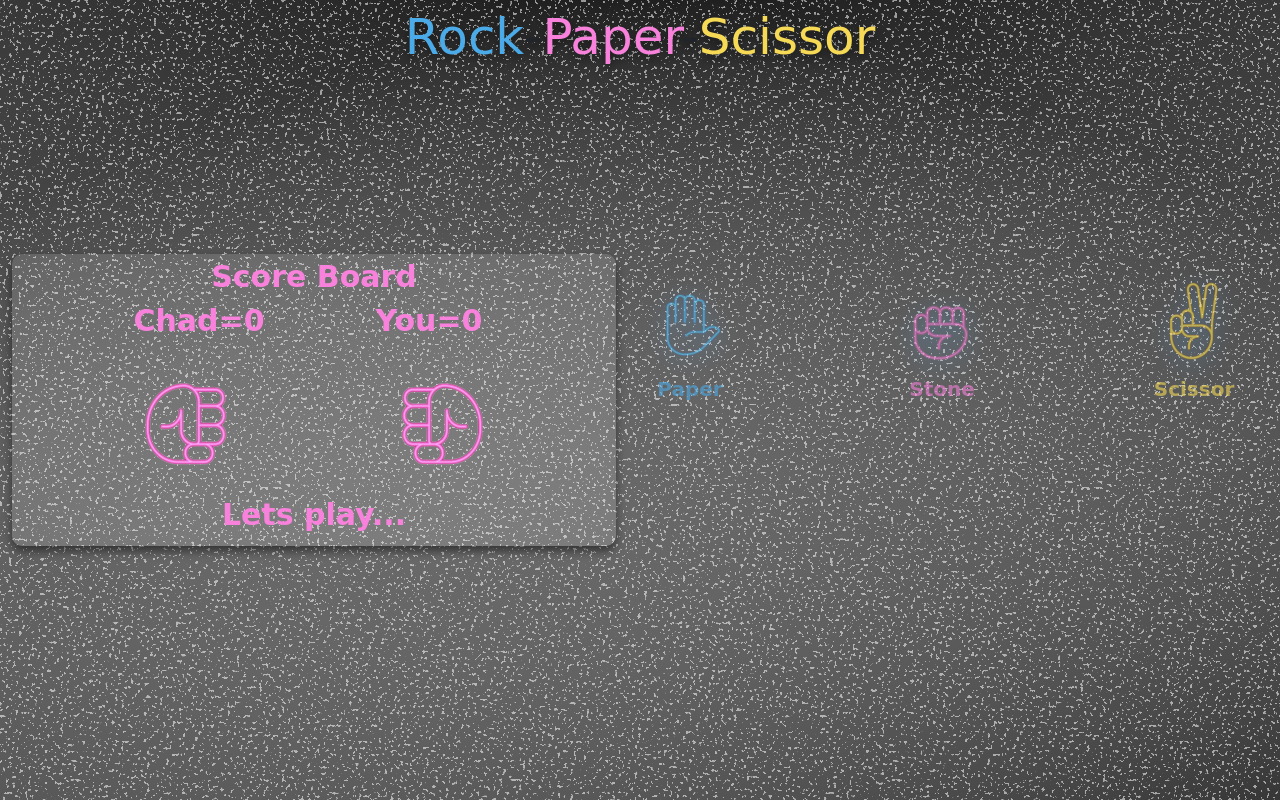
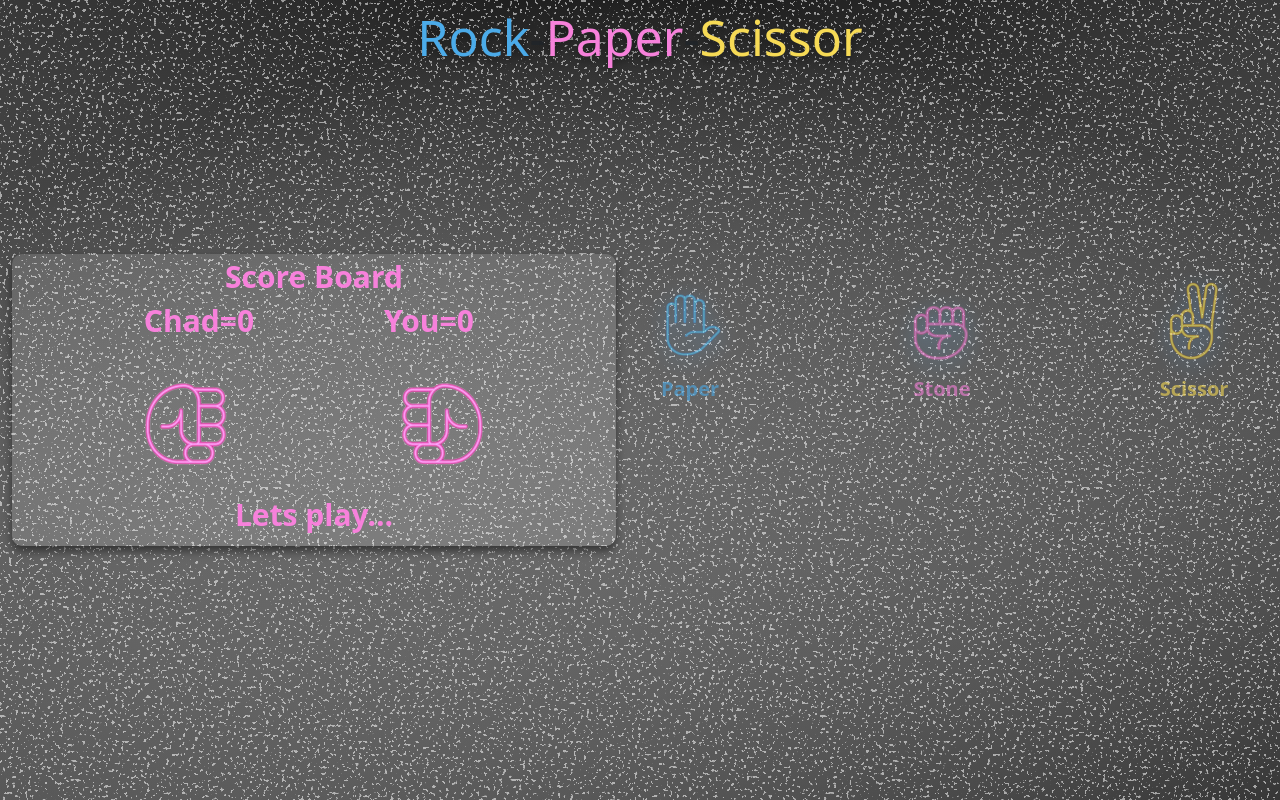
Before and after one commit to anurag6569201/rockpaper, a plain HTML site: page index.html in a window 1280 px wide. Drawn offline with nearby package versions, Linux system fonts and the light colour scheme.

Commit message:
Update style.css

```diff
--- a/css/style.css
+++ b/css/style.css
@@ -2,7 +2,6 @@
     padding: 0;
     margin: 0;
     box-sizing: border-box;
-    font-family: 'Sigmar One', cursive;
 }
 body{
     font-size: 10px;
```
